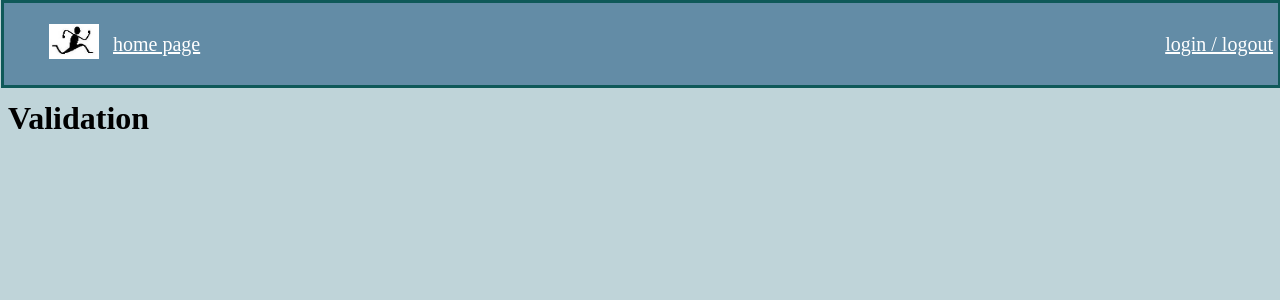
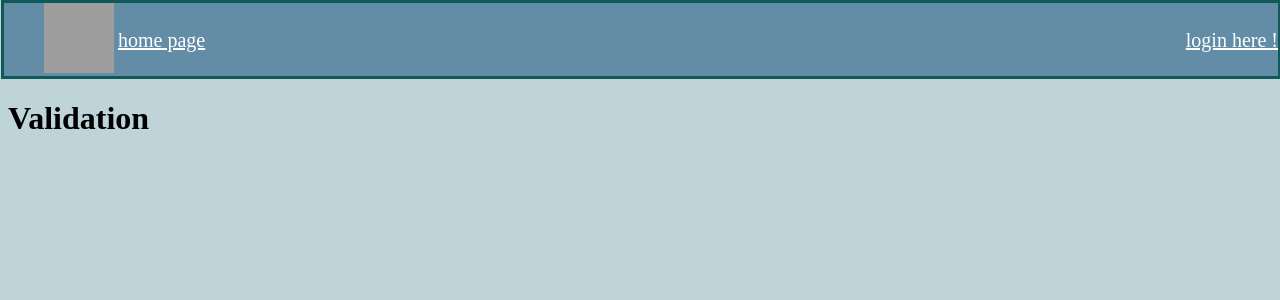
Before and after one commit to x3rus/dj_course, a Django app: page /tobi/ in a window 1280 px wide. Shown: the top 300 px of the page. Run offline with Django 3.2, Linux system fonts and the light colour scheme; grey boxes are pictures that could not be loaded.

Commit message:
La barre de header est maintenant Ok avec la bonne taille oufff , bien content

```diff
--- a/course/tobi/static/tobi/style.css
+++ b/course/tobi/static/tobi/style.css
@@ -50,7 +50,7 @@ body {
 #header{
     position: fixed;
     top: 0;
-    margin: auto -7px 10px; /* TODO : fix super moche, faut comprendre pourquoi j'ai le decalage a gauche */
+    margin: auto -7px 0px; /* TODO : fix super moche, faut comprendre pourquoi j'ai le decalage a gauche */
     width: 100%;
     -webkit-box-sizing: border-box;
     -moz-box-sizing: border-box;
@@ -75,10 +75,25 @@ body {
 
 }
 
+/* TODO  : voir s'il est possible de merger les configurations de header_left et header_right */
 
 .header_left li a {
     color: white;
+    padding: 0px;
+    line-height: 1em;
+    margin: 0px 0px 0px;
 }
+
+.header_left ul
+{
+    margin: 0px 0px 0px;
+}
+
+.header_right ul
+{
+    margin: 0px 0px 0px;
+}
+
 
 .header_left ul li
 {
@@ -86,6 +101,9 @@ body {
     display: inline-block;  /* TODO voir la difference entre inline et inline-block */
     vertical-align: middle; /* | top | bottom */
     font-size: 20px;
+    padding: 0px;
+    line-height: 1em;
+    margin: 0px 0px 0px;
 }
 
 .header_right ul li
@@ -96,9 +114,15 @@ body {
     display: inline-block;  /* TODO voir la difference entre inline et inline-block */
     vertical-align: middle; /* | top | bottom */
     font-size: 20px;
+    padding: 0px;
+    line-height: 1em;
+    margin: 0px 0px 0px;
 }
 
 
 .header_right li a {
     color: white;
+    padding: 0px;
+    line-height: 1em;
+    margin: 0px 0px 0px;
 }
--- a/course/tobi/templates/tobi/base.html
+++ b/course/tobi/templates/tobi/base.html
@@ -16,7 +16,7 @@
     <div id="header">
             <div class="header_left">
                 <ul>
-                    <li> <img src="{% static 'tobi/images/Neoclassical_Velocity.JPG' %}" alt="Logo small" style="float;width:50px;height:35px;" > </li>
+                    <li> <a href="/tobi/"> <img src="{% static 'tobi/images/Athletics_pictogram.png' %}" alt="Logo small" style="float;width:70px;height:70px;" > </a></li>
                     <li> <a href="/tobi/">home page </a></li>
                 </ul>
             </div> <!--Fin header_left -->
@@ -24,9 +24,13 @@
                 <ul>
                     <!-- TODO : modifier pour que l'affichage soit login quand l'utilisateur est anonymous
                         ou logout quand l'utilisateur est deja authentifier -->
-                    <li> <a href="/tobi/login">login / logout </a></li>
+                     {% if user.is_authenticated %}
+                    <li> <a href="/tobi/logout"> {{user.username}}/ logout </a></li>
+                    {% else %}
+                    <li> <a href="/tobi/login"> login here !</a></li>
+                    {% endif %}
                 </ul>
-            </div><!--Fin header_right-->
+            </div> <!--Fin header_right-->
         </div> <!-- Fin header -->
 
 
```
